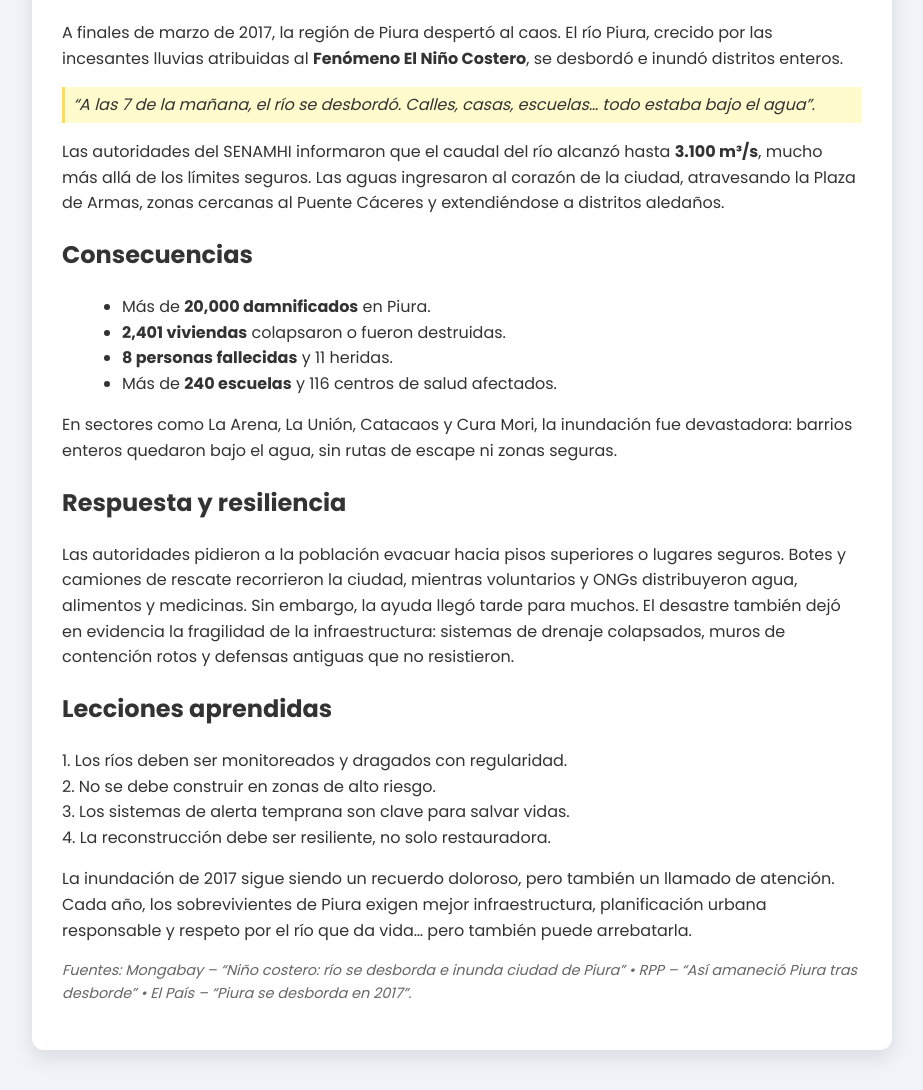
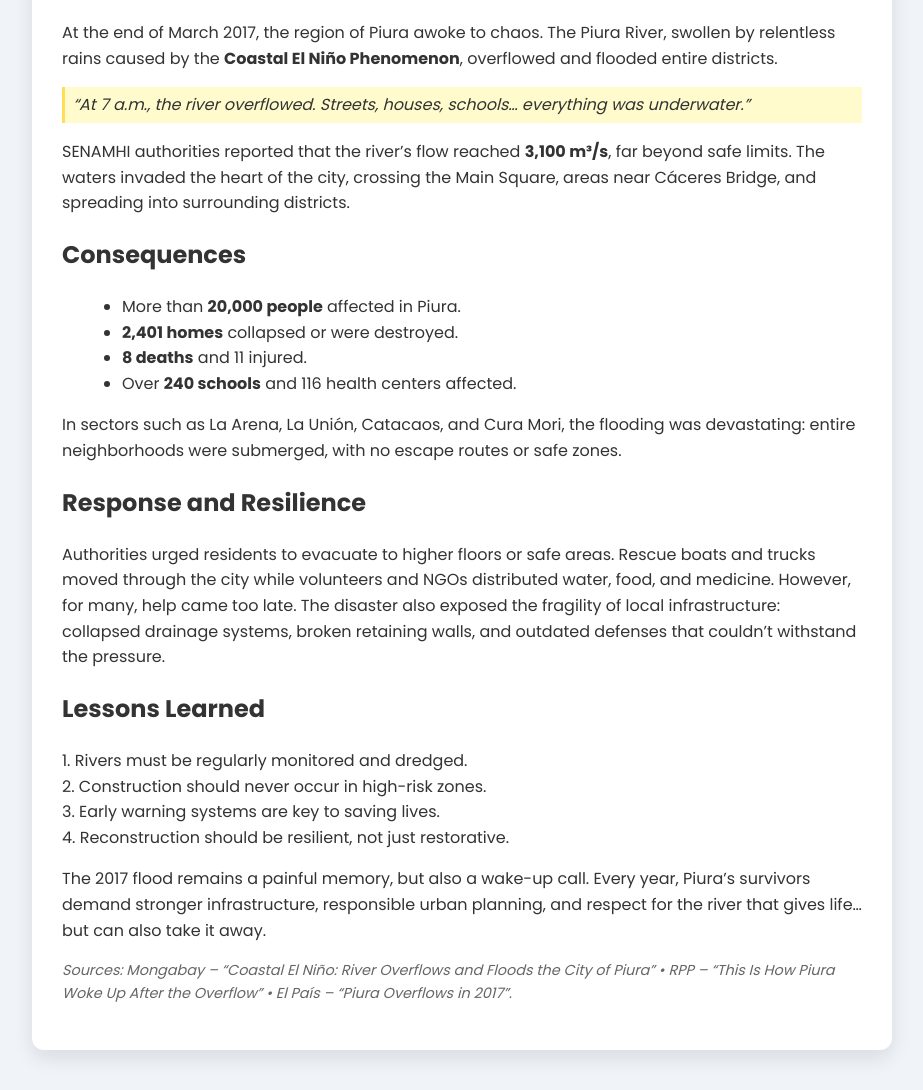
Before and after one commit to orbitalcomms2025/ORBITAL_COMMS, a plain HTML site: page story1.html in a window 1280 px wide. Shown: the part 920-2010 px from the top of the page, without its empty margins (178-1101 px from the left). Drawn offline with Linux system fonts and the light colour scheme.

Commit message:
Update story1.html

```diff
--- a/story1.html
+++ b/story1.html
@@ -1,9 +1,9 @@
 <!DOCTYPE html>
-<html lang="es">
+<html lang="en">
 <head>
   <meta charset="UTF-8">
   <meta name="viewport" content="width=device-width, initial-scale=1.0">
-  <title>Piura Inundada – Marzo 2017 | Orbital Comms Stories</title>
+  <title>Piura Flooded – March 2017 | Orbital Comms Stories</title>
   <link href="https://fonts.googleapis.com/css2?family=Poppins:wght@400;500;600;700&display=swap" rel="stylesheet">
   <style>
     body {
@@ -56,76 +56,75 @@
 </head>
 <body>
   <header>
-    <h1>Piura Inundada – Marzo 2017</h1>
-    <a href="stories.html">← Volver a Stories</a>
+    <h1>Piura Flooded – March 2017</h1>
+    <a href="stories.html">← Back to Stories</a>
   </header>
 
   <div class="content">
-    <h1>Cuando Piura se ahogó</h1>
+    <h1>When Piura Drowned</h1>
 
-    <!-- Aquí puedes poner tu imagen -->
-    <img src="assets/images/story1.png" alt="Inundaciones en Piura 2017">
-
+    <!-- Image here -->
+    <img src="assets/images/story1.png" alt="Floods in Piura 2017">
 
     <p>
-      A finales de marzo de 2017, la región de Piura despertó al caos.
-      El río Piura, crecido por las incesantes lluvias atribuidas al
-      <b>Fenómeno El Niño Costero</b>, se desbordó e inundó distritos enteros.
+      At the end of March 2017, the region of Piura awoke to chaos.
+      The Piura River, swollen by relentless rains caused by the
+      <b>Coastal El Niño Phenomenon</b>, overflowed and flooded entire districts.
     </p>
 
     <p class="highlight">
-      “A las 7 de la mañana, el río se desbordó. Calles, casas, escuelas… todo estaba bajo el agua”.
+      “At 7 a.m., the river overflowed. Streets, houses, schools… everything was underwater.”
     </p>
 
     <p>
-      Las autoridades del SENAMHI informaron que el caudal del río alcanzó hasta
-      <b>3.100 m³/s</b>, mucho más allá de los límites seguros.
-      Las aguas ingresaron al corazón de la ciudad, atravesando la Plaza de Armas,
-      zonas cercanas al Puente Cáceres y extendiéndose a distritos aledaños.
+      SENAMHI authorities reported that the river’s flow reached
+      <b>3,100 m³/s</b>, far beyond safe limits.
+      The waters invaded the heart of the city, crossing the Main Square,
+      areas near Cáceres Bridge, and spreading into surrounding districts.
     </p>
 
-    <h2>Consecuencias</h2>
+    <h2>Consequences</h2>
     <ul>
-      <li>Más de <b>20,000 damnificados</b> en Piura.</li>
-      <li><b>2,401 viviendas</b> colapsaron o fueron destruidas.</li>
-      <li><b>8 personas fallecidas</b> y 11 heridas.</li>
-      <li>Más de <b>240 escuelas</b> y 116 centros de salud afectados.</li>
+      <li>More than <b>20,000 people</b> affected in Piura.</li>
+      <li><b>2,401 homes</b> collapsed or were destroyed.</li>
+      <li><b>8 deaths</b> and 11 injured.</li>
+      <li>Over <b>240 schools</b> and 116 health centers affected.</li>
     </ul>
 
     <p>
-      En sectores como La Arena, La Unión, Catacaos y Cura Mori, la inundación fue
-      devastadora: barrios enteros quedaron bajo el agua, sin rutas de escape ni zonas seguras.
+      In sectors such as La Arena, La Unión, Catacaos, and Cura Mori, the flooding was
+      devastating: entire neighborhoods were submerged, with no escape routes or safe zones.
     </p>
 
-    <h2>Respuesta y resiliencia</h2>
+    <h2>Response and Resilience</h2>
     <p>
-      Las autoridades pidieron a la población evacuar hacia pisos superiores o lugares seguros.
-      Botes y camiones de rescate recorrieron la ciudad, mientras voluntarios y ONGs
-      distribuyeron agua, alimentos y medicinas.
-      Sin embargo, la ayuda llegó tarde para muchos.
-      El desastre también dejó en evidencia la fragilidad de la infraestructura:
-      sistemas de drenaje colapsados, muros de contención rotos y defensas antiguas que no resistieron.
+      Authorities urged residents to evacuate to higher floors or safe areas.
+      Rescue boats and trucks moved through the city while volunteers and NGOs
+      distributed water, food, and medicine.
+      However, for many, help came too late.
+      The disaster also exposed the fragility of local infrastructure:
+      collapsed drainage systems, broken retaining walls, and outdated defenses that couldn’t withstand the pressure.
     </p>
 
-    <h2>Lecciones aprendidas</h2>
+    <h2>Lessons Learned</h2>
     <p>
-      1. Los ríos deben ser monitoreados y dragados con regularidad.<br>
-      2. No se debe construir en zonas de alto riesgo.<br>
-      3. Los sistemas de alerta temprana son clave para salvar vidas.<br>
-      4. La reconstrucción debe ser resiliente, no solo restauradora.
+      1. Rivers must be regularly monitored and dredged.<br>
+      2. Construction should never occur in high-risk zones.<br>
+      3. Early warning systems are key to saving lives.<br>
+      4. Reconstruction should be resilient, not just restorative.
     </p>
 
     <p>
-      La inundación de 2017 sigue siendo un recuerdo doloroso, pero también un llamado de atención.
-      Cada año, los sobrevivientes de Piura exigen mejor infraestructura,
-      planificación urbana responsable y respeto por el río que da vida… pero también puede arrebatarla.
+      The 2017 flood remains a painful memory, but also a wake-up call.
+      Every year, Piura’s survivors demand stronger infrastructure,
+      responsible urban planning, and respect for the river that gives life… but can also take it away.
     </p>
 
     <p style="font-size:0.9rem; color:#666;">
       <i>
-        Fuentes: Mongabay – “Niño costero: río se desborda e inunda ciudad de Piura” •
-        RPP – “Así amaneció Piura tras desborde” •
-        El País – “Piura se desborda en 2017”.
+        Sources: Mongabay – “Coastal El Niño: River Overflows and Floods the City of Piura” •
+        RPP – “This Is How Piura Woke Up After the Overflow” •
+        El País – “Piura Overflows in 2017”.
       </i>
     </p>
   </div>
```
